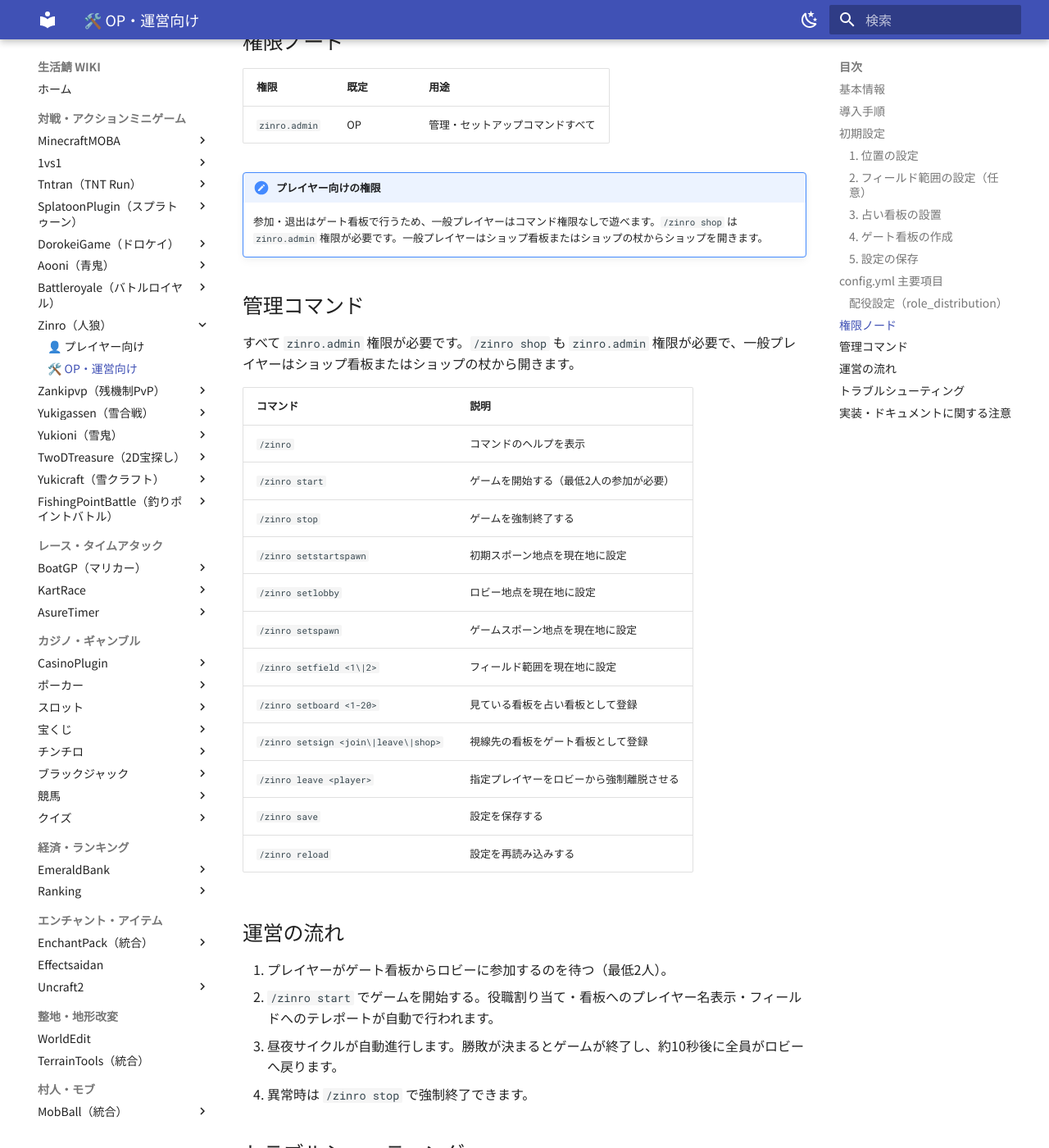
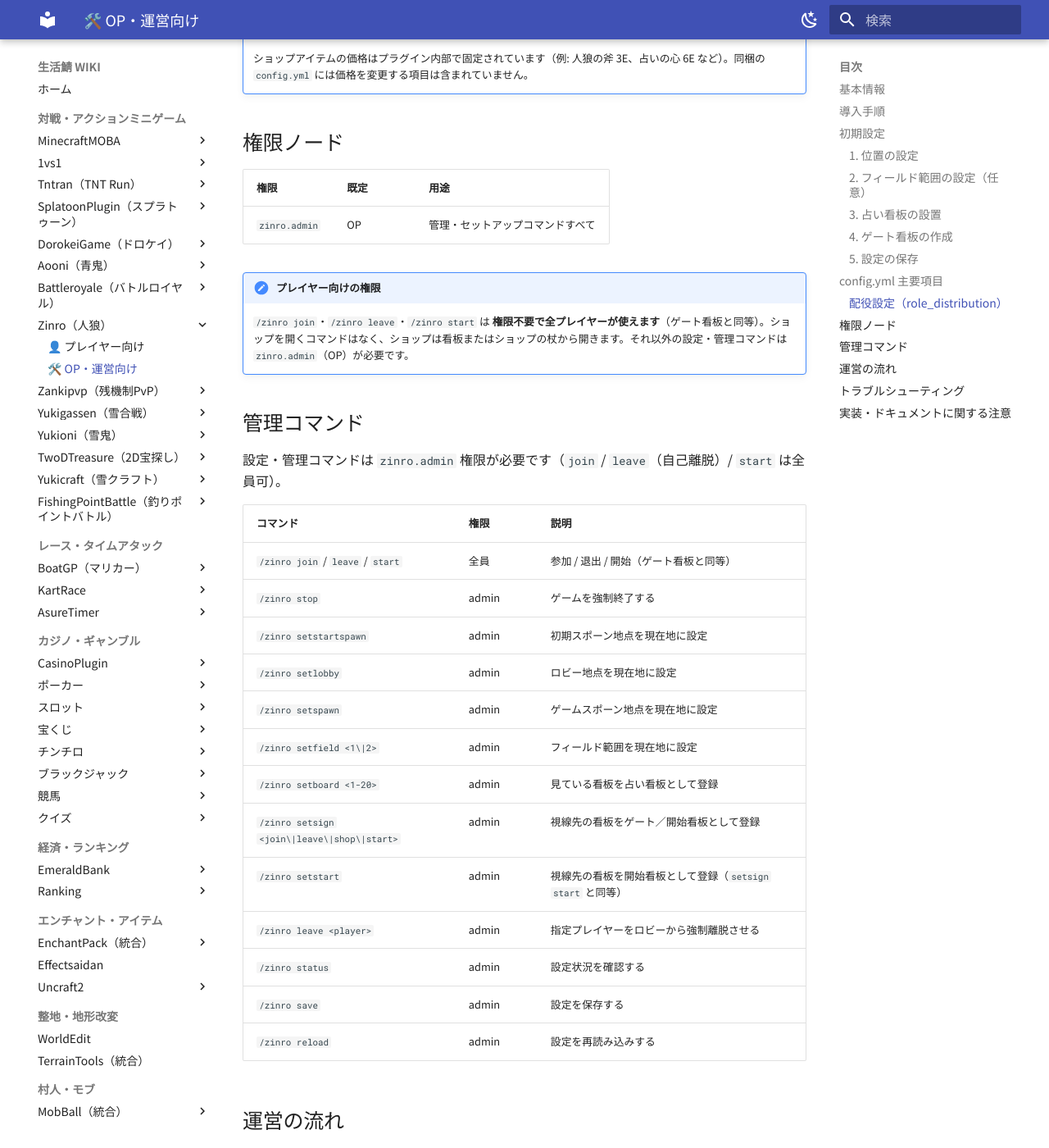
Before and after one commit to hennteko/seikatsu-wiki, an MkDocs documentation site: the page built from docs/minigames/zinro/op.md, in a window 1280 px wide and 1400 px high, scrolled down 4870 px. Shown: the whole window at 82% size. Built offline with MkDocs 1.6.1 and Material for MkDocs 9.7.7, drawn with Linux system fonts in a browser that asks for light colours; some of the changed text lies outside the part shown.

Commit message:
docs: 人狼 join/leave/start全員可・開始看板追加・/zinro shop誤記修正

````diff
--- a/docs/minigames/zinro/op.md
+++ b/docs/minigames/zinro/op.md
@@ -94,7 +94,11 @@ OP権限で、設定したい場所に **立った状態** で以下を実行し
 /zinro setsign shop
 ```
 
-登録するとプラグインが `[人狼]` / `▶クリックで参加`（参加看板）や `[人狼]` / `▶クリックで退出`（退出看板）などのテキストを自動で書き込みます。手書きによる自動登録は廃止されています。
+```text title="開始看板として登録（クリックでゲーム開始。/zinro setstart でも可）"
+/zinro setsign start
+```
+
+登録するとプラグインが `[人狼]` / `▶クリックで参加`（参加看板）や `[人狼]` / `▶クリックで退出`（退出看板）などのテキストを自動で書き込みます。手書きによる自動登録は廃止されています。開始看板は `/zinro setstart` でも登録できます。
 
 ### 5. 設定の保存
 
@@ -165,26 +169,27 @@ role_distribution:
 | `zinro.admin` | OP | 管理・セットアップコマンドすべて |
 
 !!! note "プレイヤー向けの権限"
-    参加・退出はゲート看板で行うため、一般プレイヤーはコマンド権限なしで遊べます。`/zinro shop` は `zinro.admin` 権限が必要です。一般プレイヤーはショップ看板またはショップの杖からショップを開きます。
+    `/zinro join`・`/zinro leave`・`/zinro start` は **権限不要で全プレイヤーが使えます**（ゲート看板と同等）。ショップを開くコマンドはなく、ショップは看板またはショップの杖から開きます。それ以外の設定・管理コマンドは `zinro.admin`（OP）が必要です。
 
 ## 管理コマンド
 
-すべて `zinro.admin` 権限が必要です。`/zinro shop` も `zinro.admin` 権限が必要で、一般プレイヤーはショップ看板またはショップの杖から開きます。
+設定・管理コマンドは `zinro.admin` 権限が必要です（`join` / `leave`（自己離脱）/ `start` は全員可）。
 
-| コマンド | 説明 |
-|---|---|
-| `/zinro` | コマンドのヘルプを表示 |
-| `/zinro start` | ゲームを開始する（最低2人の参加が必要） |
-| `/zinro stop` | ゲームを強制終了する |
-| `/zinro setstartspawn` | 初期スポーン地点を現在地に設定 |
-| `/zinro setlobby` | ロビー地点を現在地に設定 |
-| `/zinro setspawn` | ゲームスポーン地点を現在地に設定 |
-| `/zinro setfield <1\|2>` | フィールド範囲を現在地に設定 |
-| `/zinro setboard <1-20>` | 見ている看板を占い看板として登録 |
-| `/zinro setsign <join\|leave\|shop>` | 視線先の看板をゲート看板として登録 |
-| `/zinro leave <player>` | 指定プレイヤーをロビーから強制離脱させる |
-| `/zinro save` | 設定を保存する |
-| `/zinro reload` | 設定を再読み込みする |
+| コマンド | 権限 | 説明 |
+|---|---|---|
+| `/zinro join` / `leave` / `start` | 全員 | 参加 / 退出 / 開始（ゲート看板と同等） |
+| `/zinro stop` | admin | ゲームを強制終了する |
+| `/zinro setstartspawn` | admin | 初期スポーン地点を現在地に設定 |
+| `/zinro setlobby` | admin | ロビー地点を現在地に設定 |
+| `/zinro setspawn` | admin | ゲームスポーン地点を現在地に設定 |
+| `/zinro setfield <1\|2>` | admin | フィールド範囲を現在地に設定 |
+| `/zinro setboard <1-20>` | admin | 見ている看板を占い看板として登録 |
+| `/zinro setsign <join\|leave\|shop\|start>` | admin | 視線先の看板をゲート／開始看板として登録 |
+| `/zinro setstart` | admin | 視線先の看板を開始看板として登録（`setsign start` と同等） |
+| `/zinro leave <player>` | admin | 指定プレイヤーをロビーから強制離脱させる |
+| `/zinro status` | admin | 設定状況を確認する |
+| `/zinro save` | admin | 設定を保存する |
+| `/zinro reload` | admin | 設定を再読み込みする |
 
 ## 運営の流れ
 
@@ -215,7 +220,7 @@ role_distribution:
 !!! warning "同梱ドキュメントとコマンド体系の差異"
     Zinroには複数の同梱ドキュメント（README.md・SETUP_GUIDE.md・QUICKSTART.md・各種PHASEレポートなど）が含まれていますが、内容が古く現行バージョンと食い違う箇所があります。**このWIKIは現行コード（v1.4.0）の実装を正としています。** 特に次の点に注意してください。
 
-    - `/zinro join`・`/zinro leave`（自己参加）・`/zinro vote`・`/zinro config`・`/zinro setup ...` といったコマンドは、現行コードには **存在しません**。参加・退出はゲート看板、投票は投票用紙GUIで行います。位置設定は `/zinro setstartspawn`・`/zinro setlobby`・`/zinro setspawn`・`/zinro setfield` です。
+    - `/zinro vote`・`/zinro config`・`/zinro setup ...` といったコマンドは、現行コードには **存在しません**。投票は投票用紙GUIで行います。参加・退出・開始は `/zinro join`・`/zinro leave`・`/zinro start`（全員可）またはゲート看板で行えます。位置設定は `/zinro setstartspawn`・`/zinro setlobby`・`/zinro setspawn`・`/zinro setfield` です。
     - 一部ドキュメントに「死神（REAPER）削除済み」とありますが、現行の役職定義には未使用の死神が残っています。実際の配役には登場しないため通常プレイへの影響はありません。
     - 価格変更コマンドや `shop_prices` 設定は現行の同梱 `config.yml` には含まれません。ショップ価格は固定です。
 
````
Also changed, not shown: docs/minigames/zinro/player.md (+7 -4 lines).
